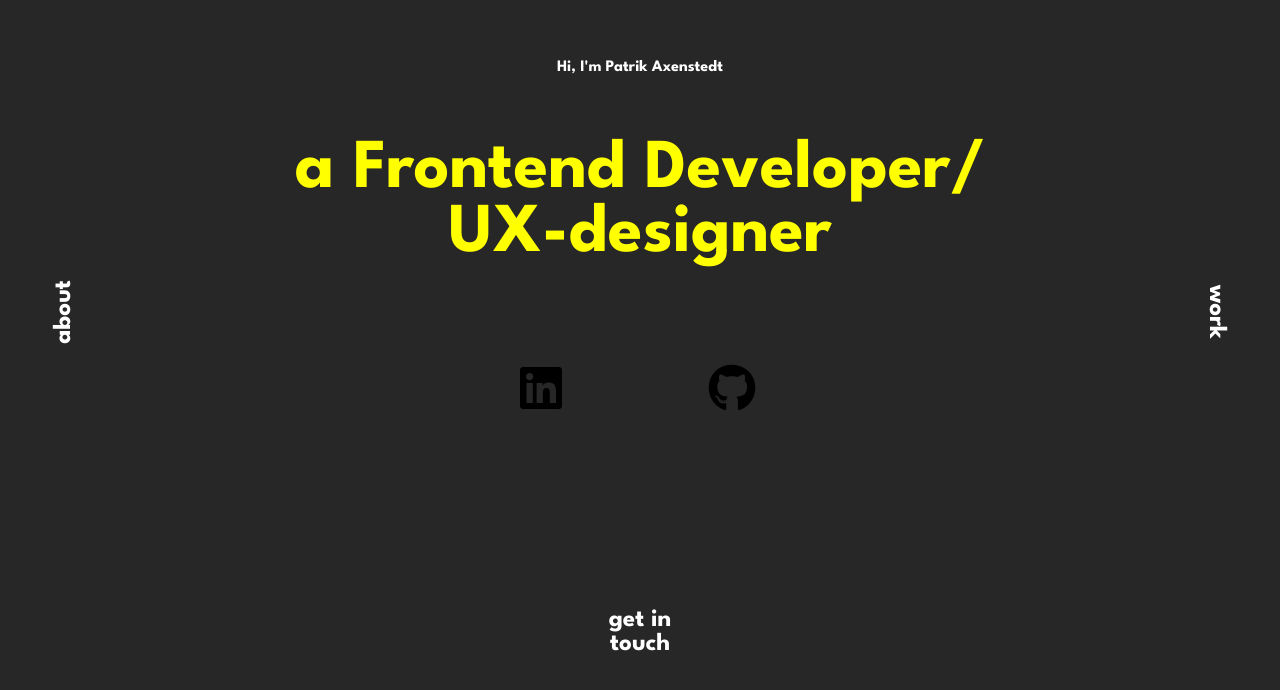
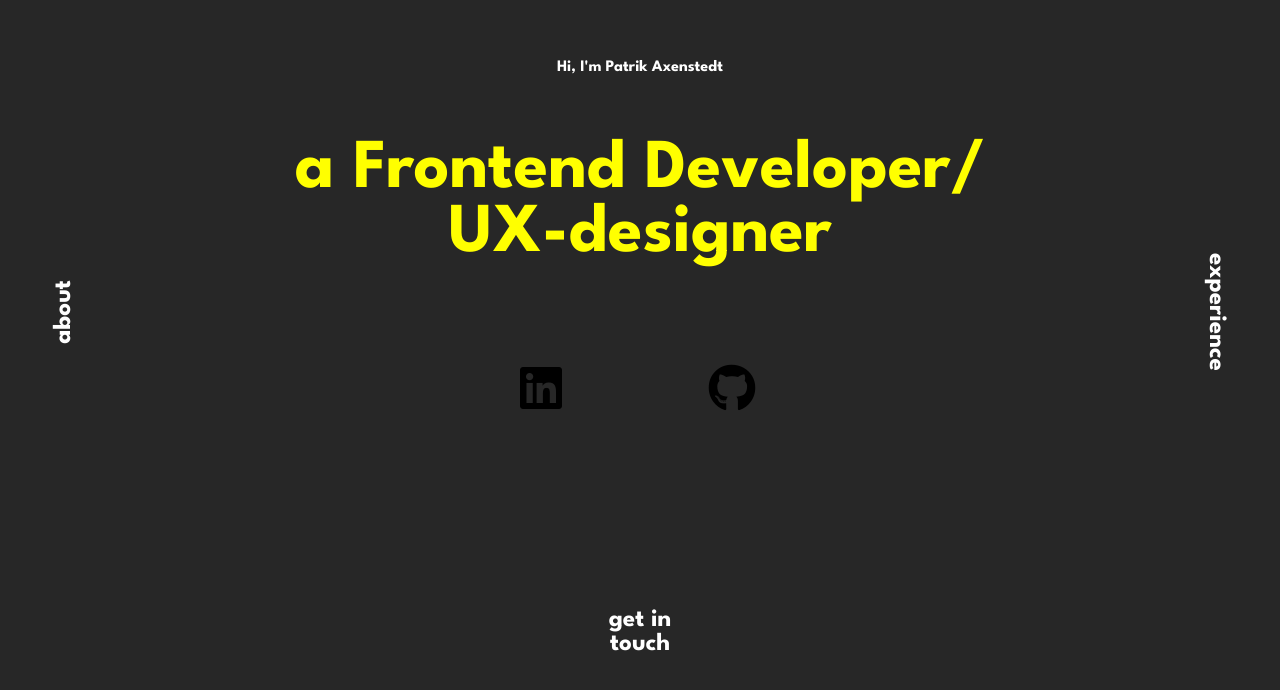
Before and after one commit to patrikaxenstedt/patrikaxenstedt.github.io, a plain HTML site: page index.html in a window 1280 px wide. Shown: the part 104-794 px from the top of the page. Drawn offline with nearby package versions, Linux system fonts and the light colour scheme.

Commit message:
Update index.html

```diff
--- a/index.html
+++ b/index.html
@@ -13,14 +13,14 @@
 </head>
 <body>
     <a id="about" onclick="showabout()" class="animated fadeIn" style="animation-delay:2.2s;">about</a>
-    <a id="work" onclick="showwork()" class="animated fadeIn" style="animation-delay:2.2s;">work</a>
+    <a id="work" onclick="showwork()" class="animated fadeIn" style="animation-delay:2.2s;">experience</a>
     <a id="contact" href=mailto:“patrik.axenstedt@gmail.com” class="animated fadeIn" style="animation-delay:2.2s;">get in touch</a>
     <div id="middle" class="animated slideInDown" style="animation-delay:2.0s;">
         <p>Hi, I'm Patrik Axenstedt</p>
         <h1>a Frontend Developer/</br>UX-designer</h1>
         <div id="menu">
             <a onclick="showabout()">about</a>
-            <a onclick="showwork()">work</a>
+            <a onclick="showwork()">experience</a>
             <a onclick="showcontact()">get in touch</a>
         </div>
         <table>
```
